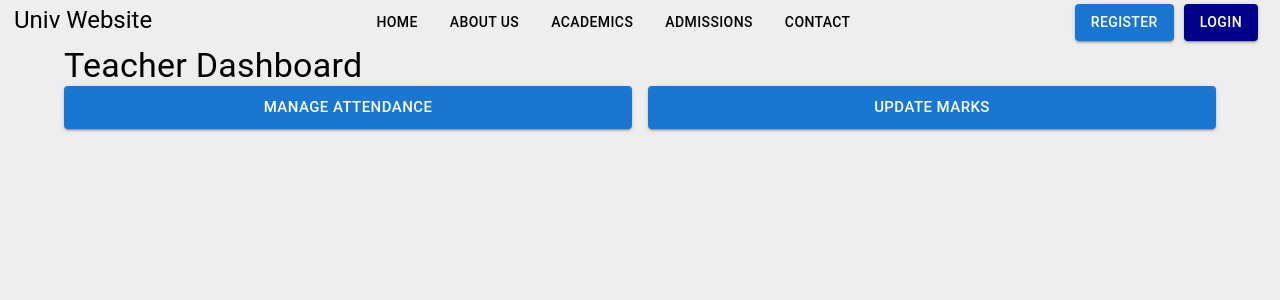
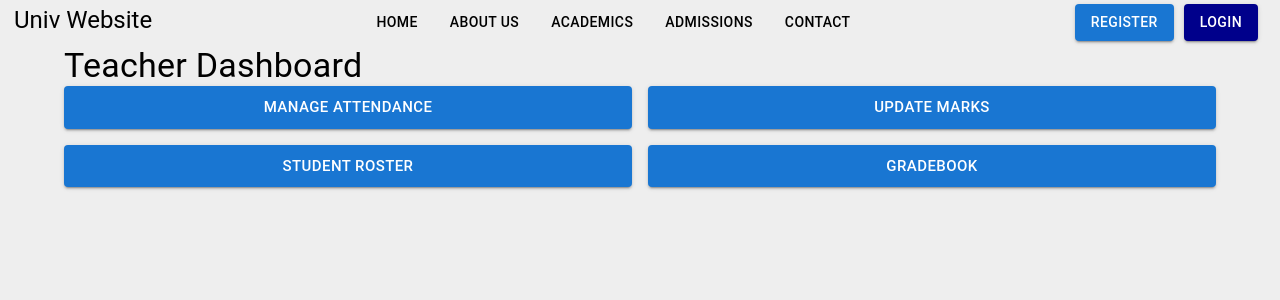
Before and after one commit to snehilworks/School-Portal, a React (Vite) app in the folder client/: page /teacher/dashboard in a window 1280 px wide. Shown: the top 300 px of the page. Built offline with nearby package versions, Linux system fonts and the light colour scheme.

Commit message:
added client:adminDash.jsx

```diff
--- a/client/package.json
+++ b/client/package.json
@@ -12,6 +12,7 @@
   "dependencies": {
     "@emotion/react": "^11.11.1",
     "@emotion/styled": "^11.11.0",
+    "@mui/icons-material": "^5.14.6",
     "@mui/material": "^5.14.4",
     "@mui/styles": "^5.14.5",
     "axios": "^1.4.0",
--- a/client/src/pages/Teacher/teacherDashboard/adminDash.jsx
+++ b/client/src/pages/Teacher/teacherDashboard/adminDash.jsx
@@ -13,6 +13,16 @@
   const handleUpdateMarksClick = () => {
     // Navigate to /teacher/marks
     navigate("/teacher/studentMarks");
+  };
+
+  const handleStudentRosterClick = () => {
+    // Navigate to the student roster page
+    navigate("/teacher/studentRoster");
+  };
+
+  const handleGradebookClick = () => {
+    // Navigate to the gradebook page
+    navigate("/teacher/gradebook");
   };
 
   return (
@@ -43,6 +53,30 @@
             Update Marks
           </Button>
         </Grid>
+
+        <Grid item xs={12} md={6}>
+          <Button
+            variant="contained"
+            color="primary"
+            size="large"
+            fullWidth
+            onClick={handleStudentRosterClick}
+          >
+            Student Roster
+          </Button>
+        </Grid>
+
+        <Grid item xs={12} md={6}>
+          <Button
+            variant="contained"
+            color="primary"
+            size="large"
+            fullWidth
+            onClick={handleGradebookClick}
+          >
+            Gradebook
+          </Button>
+        </Grid>
       </Grid>
     </Container>
   );
```
Also changed, not shown: 1 other file (tests, documents, lock files or other folders).
